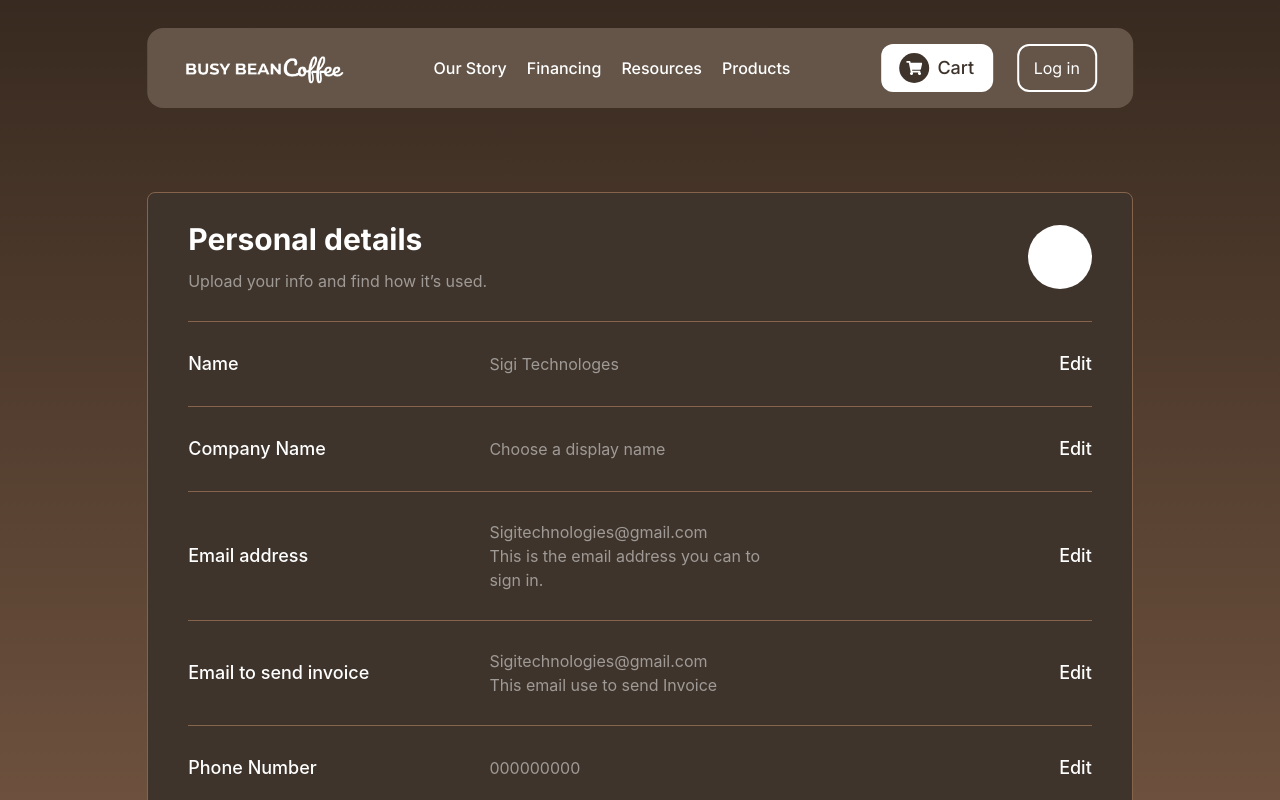
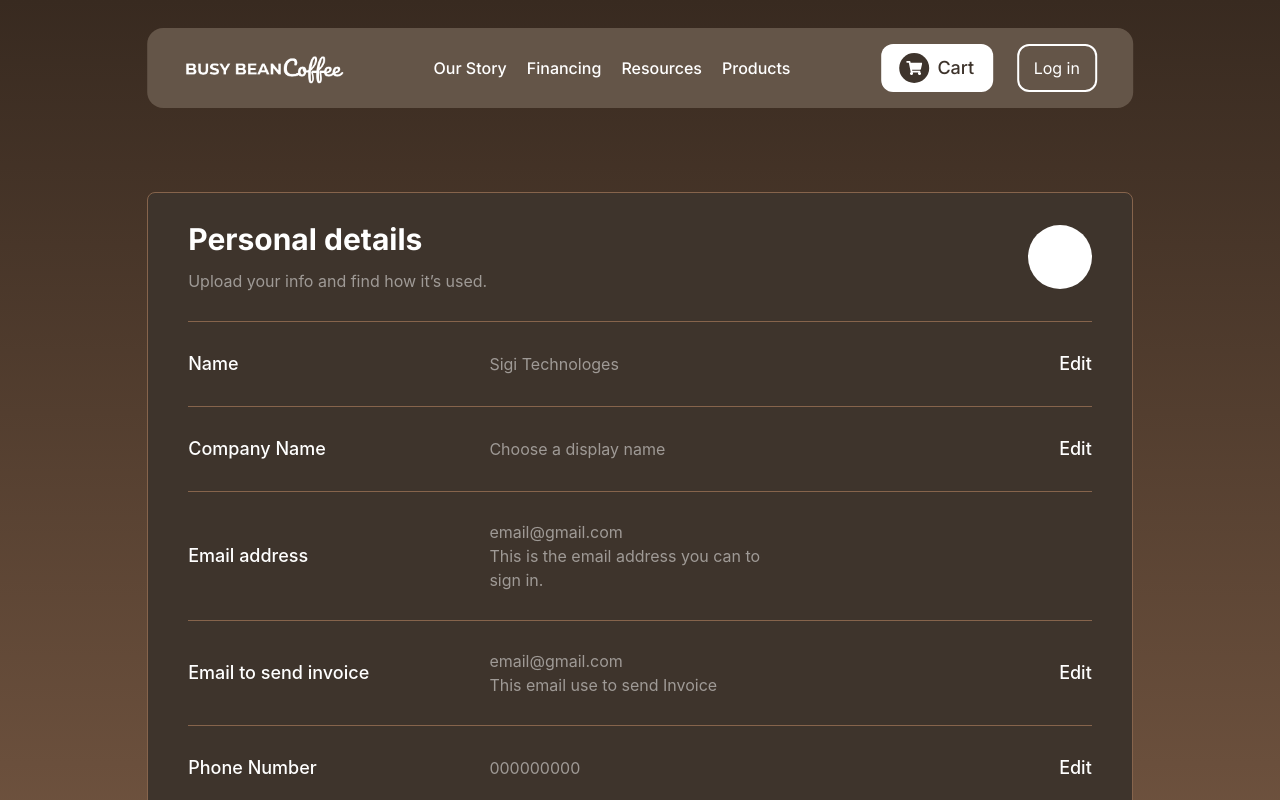
Before and after one commit to msnawaz786/Busy-Bean, a React (Vite) app: page /personal-detail in a window 1280 px wide. Shown: the top 800 px of the page. Built offline with nearby package versions, Linux system fonts and the light colour scheme.

Commit message:
personal detail

```diff
--- a/src/pages/PersonalDetails.jsx
+++ b/src/pages/PersonalDetails.jsx
@@ -38,7 +38,7 @@ export default function PersonalDetails() {
 
                 Company Name
               </h1>
-              <p className="text-[#9f9a96] text-sm sm:text-base">Choose a display name</p>
+              <p className="text-[#9f9a96] text-sm sm:text-base">{userDetail?.status ? userDetail?.companyName : "Choose a display name"}</p>
 
               <button className="text-white  text-sm sm:text-lg font-medium flex justify-end">
                 Edit
@@ -50,13 +50,10 @@ export default function PersonalDetails() {
                 Email address
               </h1>
               <div className="text-[#9f9a96] text-sm sm:text-base">
-                <p className="">Sigitechnologies@gmail.com</p>
+                <p className="">{userDetail?.status ? userDetail?.email : "email@gmail.com"}</p>
                 <p>This is the email address you can to sign in.</p>
               </div>
 
-              <button className="text-white  text-sm sm:text-lg font-medium flex justify-end">
-                Edit
-              </button>
             </div>
             <div className="border-b border-[#86644c] pb-7 grid grid-cols-2 lg:grid-cols-3 items-center">
             <h1 className="text-white  text-sm sm:text-lg font-medium max-lg:col-span-2">
@@ -64,7 +61,7 @@ export default function PersonalDetails() {
                 Email to send invoice
               </h1>
               <div className="text-[#9f9a96] text-sm sm:text-base">
-                <p>Sigitechnologies@gmail.com</p>
+                <p>{userDetail?.status ? userDetail?.emailToSendInvoices : "email@gmail.com"}</p>
                 <p>This email use to send Invoice</p>
               </div>
 
@@ -77,7 +74,7 @@ export default function PersonalDetails() {
 
                 Phone Number
               </h1>
-              <p className="text-[#9f9a96] text-sm sm:text-base">000000000</p>
+              <p className="text-[#9f9a96] text-sm sm:text-base">{userDetail?.status ? userDetail?.phoneNumber : "000000000"}</p>
 
               <button className="text-white  text-sm sm:text-lg font-medium flex justify-end">
                 Edit
@@ -88,7 +85,7 @@ export default function PersonalDetails() {
 
                 Sales Tax Number
               </h1>
-              <p className="text-[#9f9a96] text-sm sm:text-base">-</p>
+              <p className="text-[#9f9a96] text-sm sm:text-base">{userDetail?.status ? userDetail?.saleTaxNumber : "-"}</p>
 
               <button className="text-white  text-sm sm:text-lg font-medium flex justify-end">
                 Edit
@@ -99,7 +96,10 @@ export default function PersonalDetails() {
 
                 Address
               </h1>
-              <p className="text-[#9f9a96] text-sm sm:text-base">address</p>
+              <p className="text-[#9f9a96] text-sm sm:text-base">
+  {userDetail?.status ? `${userDetail?.address?.addressLineOne} ${userDetail?.address?.addressLineTwo}` : "address"}
+</p>
+
 
               <button className="text-white  text-sm sm:text-lg font-medium flex justify-end">
                 Edit
--- a/src/pages/Signup.jsx
+++ b/src/pages/Signup.jsx
@@ -137,7 +137,7 @@ export default function Signup() {
       if (result?.status === "success") {
         toast.success("OTP sent Successful");
         setShowPinModal(true);
-
+// localStorage.setItem("userDetail", JSON.stringify(result?.data))
         setUserId(result?.data?.data?.id);
         setUserEmail(result?.data?.data?.email);
         setShowPinModal(true);
```
